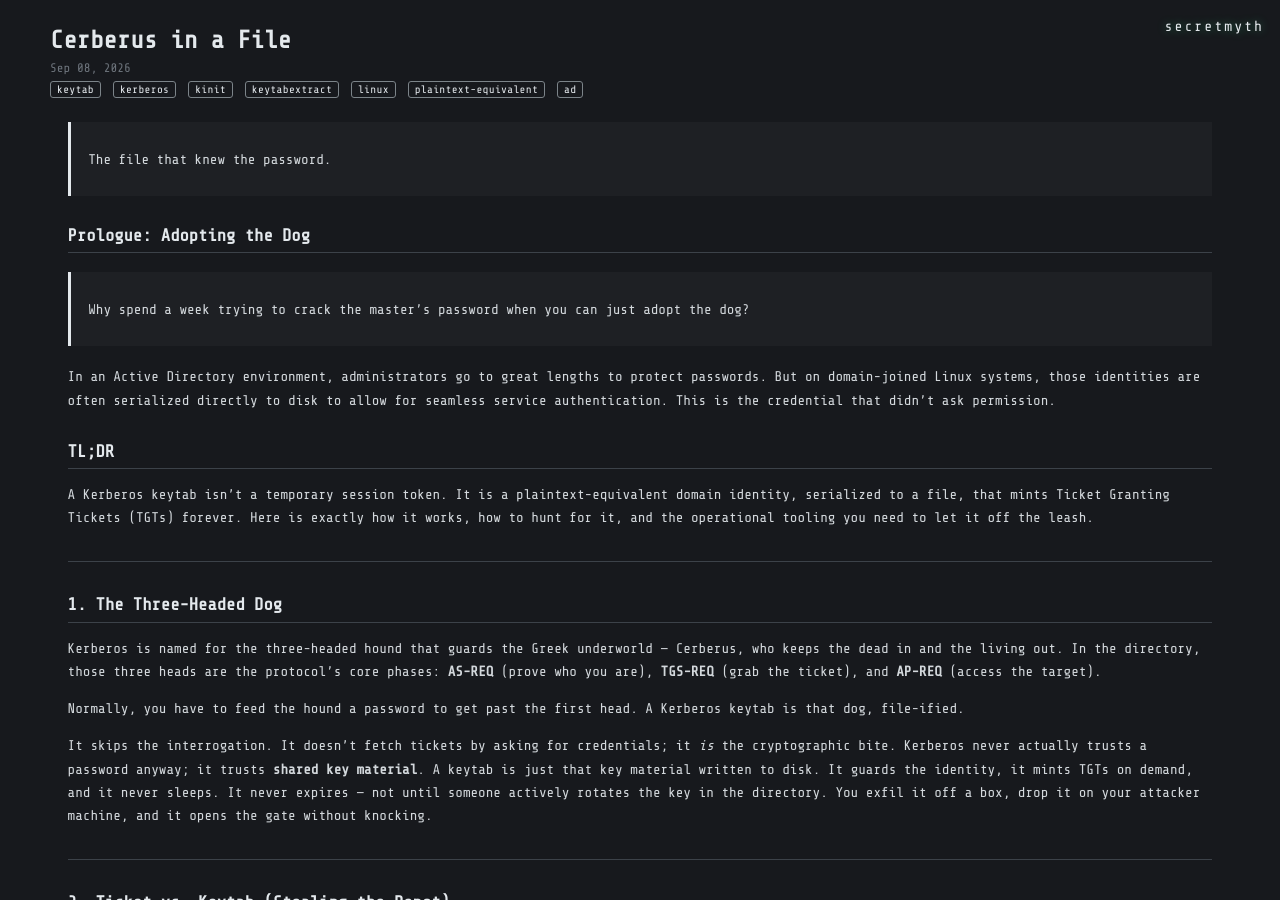
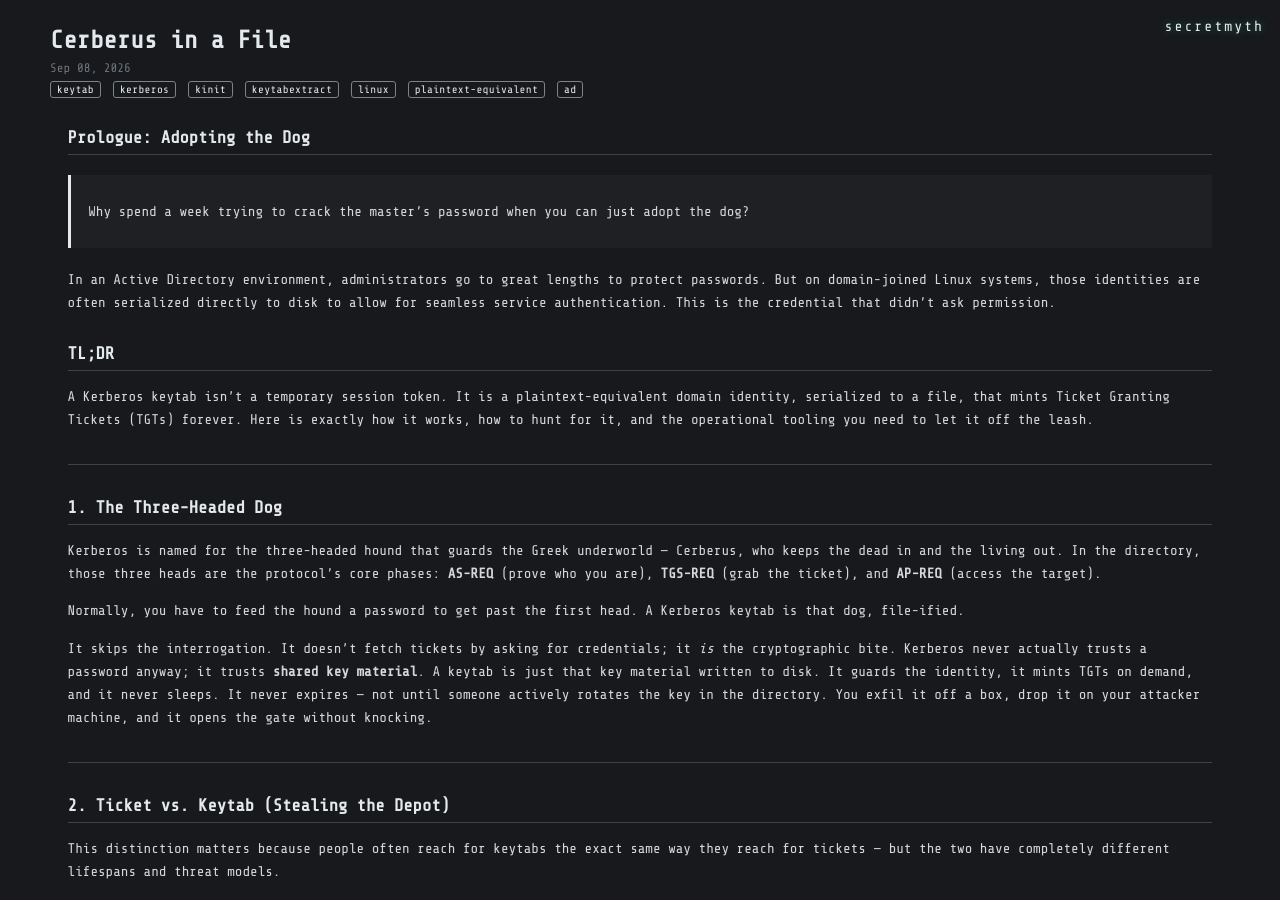
Before and after one commit to thesecretmyth/thesecretmyth.github.io, a Jekyll site: the page built from _posts/2026-09-08-cerberus-in-a-file.md, in a window 1280 px wide and 900 px high. Built offline with Jekyll 4.4.1, drawn with Linux system fonts in a browser that asks for light colours.

Commit message:
cerberus-in-a-file

```diff
--- a/_posts/2026-09-08-cerberus-in-a-file.md
+++ b/_posts/2026-09-08-cerberus-in-a-file.md
@@ -13,8 +13,6 @@ tag_anchors:
   ad: "#4-the-westbridge-capture"
 wide: true
 ---
-
-> The file that knew the password.
 
 ## Prologue: Adopting the Dog
 
```
